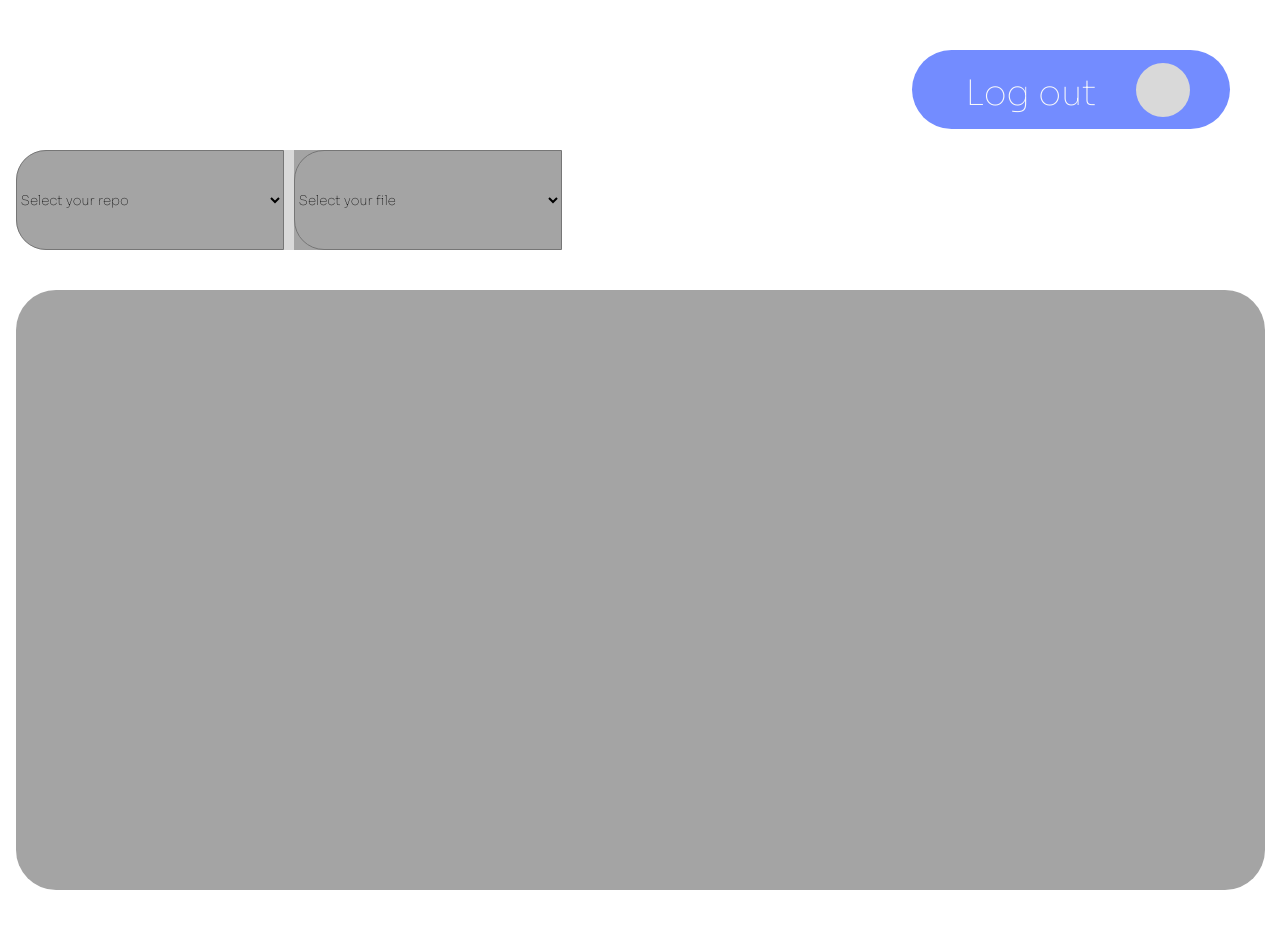
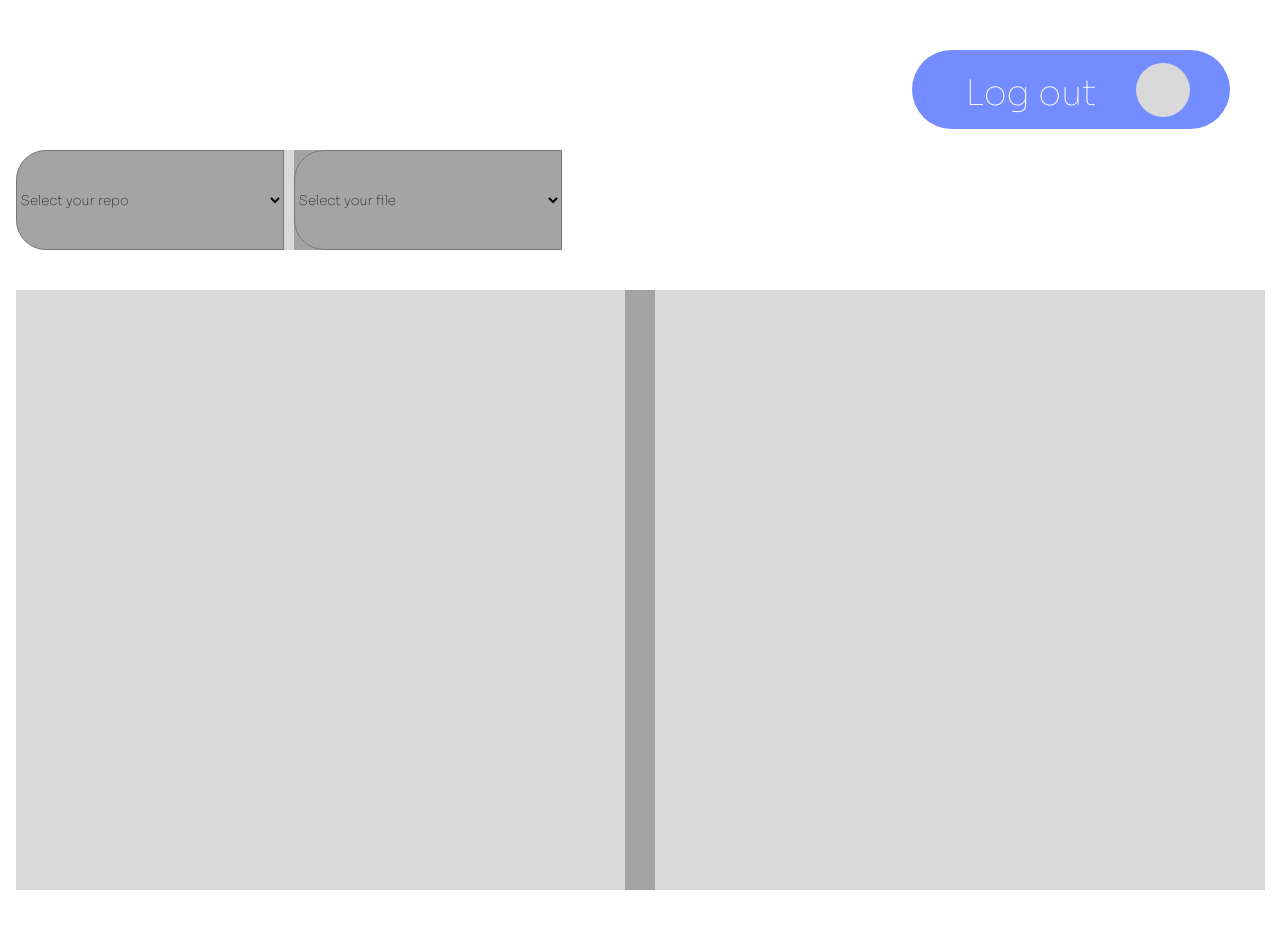
Before and after one commit to luiscolon0426/Zneaker, a React (Create React App) app in the folder app/: page /app in a window 1280 px wide. Shown: the top 928 px of the page. Built offline with nearby package versions, Linux system fonts and the light colour scheme; no server answers; the database is empty; sample sign-in values are in the browser's storage.

Commit message:
dumy boxes

```diff
--- a/app/src/components/Page.js
+++ b/app/src/components/Page.js
@@ -26,7 +26,10 @@ const Page = () => {
             </select>
             </div>
           </div>
-          <div className='codeContainer'></div>
+          <div className='codeContainer'>
+            <div className='codeBox1'></div>
+            <div className='codeBox2'></div>
+          </div>
         </div>
     </div>
    );
--- a/app/src/styles/Page.css
+++ b/app/src/styles/Page.css
@@ -74,4 +74,18 @@
   height: 37.5rem;
   background-color: var(--textColor);
   border-radius: 2.5rem;
+  display: flex;
+  gap: 30px;
 }
+
+.codeBox1{
+  width: 50%;
+  height: inherit;
+  background-color: var(--lightGray);
+}
+
+.codeBox2{
+  width: 50%;
+  height: inherit;
+  background-color: var(--lightGray);
+}
```
